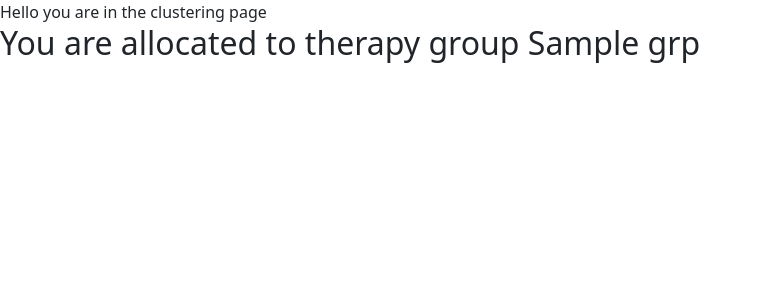
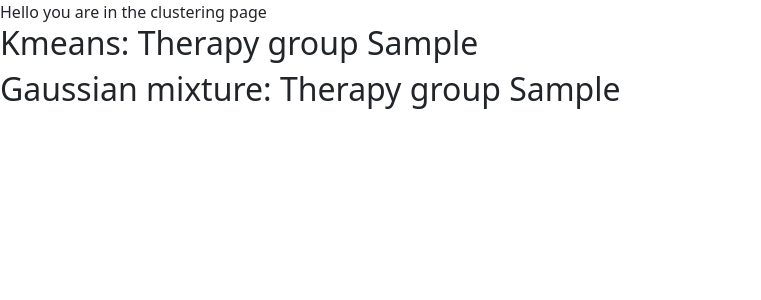
Before and after one commit to VaibhaveS/MentalHealthWithAI, a Flask app: template proj/templates/cluster.html in a window 1280 px wide. Shown: the part 56-356 px from the top of the page, without its empty margins (0-761 px from the left). Run offline with Flask 2, Linux system fonts and the light colour scheme; the template is opened without the code that fills it: most values are stand-ins (such as "Sample title", 1, 10 or a date in 2020); parts of the project's set-up code (start-up, migrations or seed data) failed here and were passed over; some libraries are stand-ins or nearby versions.

Commit message:
Gaussian mixture model added

```diff
--- a/proj/routes.py
+++ b/proj/routes.py
@@ -15,6 +15,7 @@ from sklearn import preprocessing
 import text2emotion as em
 #import tkinter as tk
 km = pickle.load(open('km.pkl', 'rb'))
+gmm = pickle.load(open('gmm.pkl', 'rb'))
 
 @app.route('/')
 @app.route('/home')
@@ -69,6 +70,8 @@ def emotion():
 @app.route('/cluster')
 def cluster():
     attr_vals = [[2,2,2,2,1,3,2,1,1,2]]
-    grp = km.predict(attr_vals)
-    print(grp)
-    return render_template('cluster.html',title='cluster',grp = grp)
+    grp1 = km.predict(attr_vals)
+    print(grp1)
+    grp2 = gmm.predict(attr_vals)
+    print(grp2)
+    return render_template('cluster.html',title='cluster',grp1 = grp1, grp2 = grp2)
--- a/proj/templates/cluster.html
+++ b/proj/templates/cluster.html
@@ -4,7 +4,8 @@
 
 <div>Hello you are in the clustering page</div>
 
-<h2>You are allocated to therapy group {{grp}}</h2>
+<h2>Kmeans: Therapy group {{grp1}}</h2>
+<h2>Gaussian mixture: Therapy group {{grp2}}</h2>
 {% endblock contenta %}
 {%block contentb%}
 {%endblock contentb%}
```
Also changed, not shown: proj/Cluster_models/gaussian.py (added, +21 -0 lines), 1 other file.
